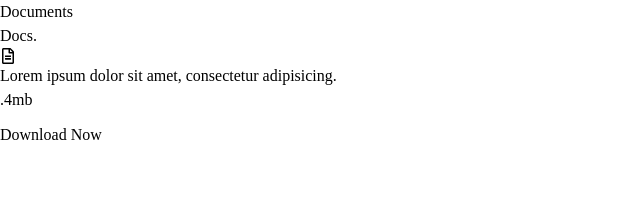
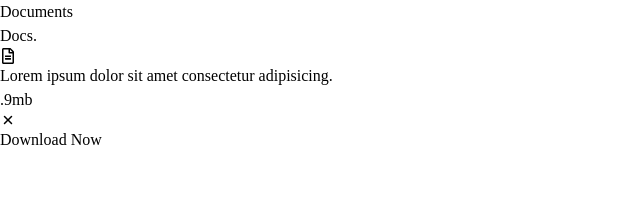
Before and after one commit to AYZBTR/Docs, a React (Vite) app: page / in a window 1280 px wide. Shown: the top 202 px of the page, without its empty margins (0-640 px from the left). Built offline with nearby package versions, Linux system fonts and the light colour scheme.

Commit message:
applying js

```diff
--- a/src/components/Card.jsx
+++ b/src/components/Card.jsx
@@ -1,25 +1,32 @@
 import React from "react";
 import { FaRegFileAlt } from "react-icons/fa";
 import { MdOutlineFileDownload } from "react-icons/md";
+import { IoClose } from "react-icons/io5";
 
 
-function Card() {
+function Card({data}) {
   return (
     <div className="relative w-60 h-72 rounded-[40px] bg-zinc-900/90 text-white px-8 py-10 overflow-hidden">
       <FaRegFileAlt />
       <p className="text-sm leading-tight mt-5 font-semibold">
-        Lorem ipsum dolor sit amet, consectetur adipisicing.
+        {data.desc}
       </p>
       <div className="footer absolute bottom-0 w-full left-0">
         <div className="flex items-center justify-between px-8 py-3 mb-3 ">
-          <h5>.4mb</h5>
+          <h5>{data.filesize}</h5>
           <span className="w-7 h-7 bg-zinc-600 rounded-full flex items-center justify-center">
-            <MdOutlineFileDownload size=".7em" color="#fff" />
+            {data.close ? <IoClose /> : <MdOutlineFileDownload size=".7em" color="#fff" />}
+
             </span>
         </div>
-        <div className="tag w-full py-4 bg-green-600 flex items-center justify-center">
-          <h3 className="text-sm font-semibold">Download Now</h3>
+        {
+          data.tag.isOpen && (
+            <div className="tag w-full py-4 bg-green-600 flex items-center justify-center">
+            <h3 className="text-sm font-semibold">Download Now</h3>
         </div>
+          )}
+
+
       </div>
     </div>
   );
--- a/src/components/Foreground.jsx
+++ b/src/components/Foreground.jsx
@@ -1,14 +1,23 @@
-import React from 'react'
-import Card from './Card'
+import React, { useState } from "react";
+import Card from "./Card";
 
 function Foreground() {
+  const data = [
+    {
+      desc: "Lorem ipsum dolor sit amet consectetur adipisicing.",
+      filesize: ".9mb",
+      close: true,
+      tag: { isOpen: true, tagTitle: "Download Now", tagColor: "green" },
+    },
+  ];
+  useState();
   return (
-    <div className='fixed top-0 left-0 z-[3] w-full h-full'>
-     <Card/>
-
-
+    <div className="fixed top-0 left-0 z-[3] w-full h-full">
+      {data.map((item, index)=>(
+        <Card data={item}/>
+      ))}
     </div>
-  )
+  );
 }
 
-export default Foreground
+export default Foreground;
```
